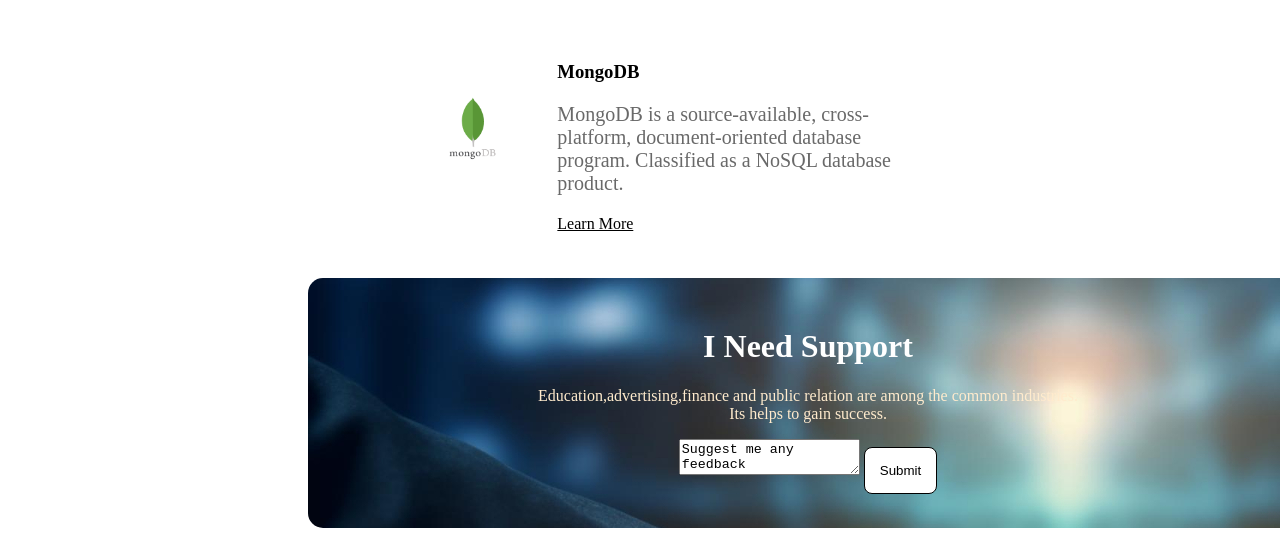
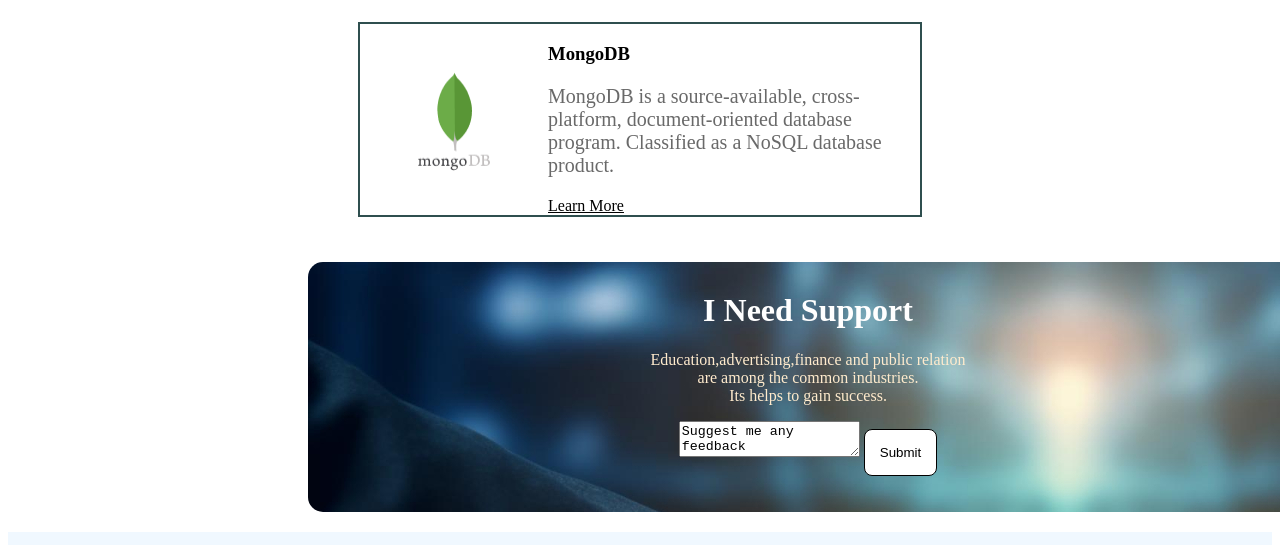
Before and after one commit to Jmishu/Assignment1, a plain HTML site: page index.html in a window 1280 px wide. Shown: the part 3992-4537 px from the top of the page. Drawn offline with Linux system fonts and the light colour scheme.

Commit message:
added my footer part

```diff
--- a/index.html
+++ b/index.html
@@ -111,6 +111,7 @@
                     </div>
                 </div>
              </div>
+
                 <div class="last-image">
                     <img class="final-pic" src="assets/nodejs.png" alt="">
                     <div class="final-part">
@@ -135,7 +136,7 @@
         <div class="footer-contain">
             <div >
             <h1 class="footer-font">I Need Support</h1>
-            <p  class="footer-title">Education,advertising,finance and public relation are among the common industries. <br>Its helps to gain success.</p>
+            <p  class="footer-title">Education,advertising,finance and public relation <br>are among the common industries. <br>Its helps to gain success.</p>
         </div>
             <form action="">
                 <textarea name="" id="">Suggest me any feedback</textarea>
--- a/styles/blog.css
+++ b/styles/blog.css
@@ -123,17 +123,17 @@ nav{
     justify-content: space-between;
 }
 .final{
-    display: flex;
+    /* display: flex;    */
    }
 .last-image{
         display: flex;
         justify-content: space-between;
-        margin: 5px 380px 45px;
+        margin: 5px 350px 45px;
+        border: 2px solid darkslategray;
+
        }
     .final-pic{
-        width: 90px;
-        height: 70px;
-        padding: 50px;
+        padding: 40px;
     }
    .footer-contain{
     background-image: url(../assets/handshake.jpg);
@@ -145,7 +145,7 @@ nav{
    }
    .footer-font{
     color: white;
-    padding-top: 50px;
+    padding-top: 30px;
    }
    .footer-title{
     color:blanchedalmond;
```
